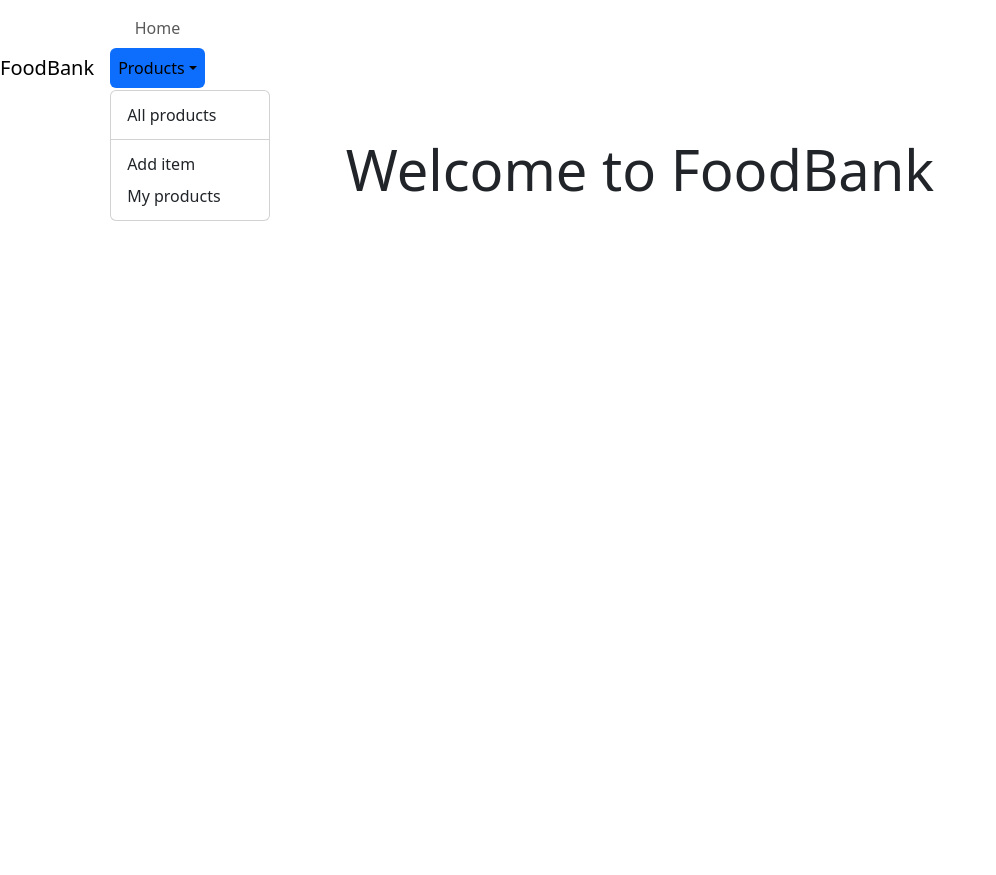
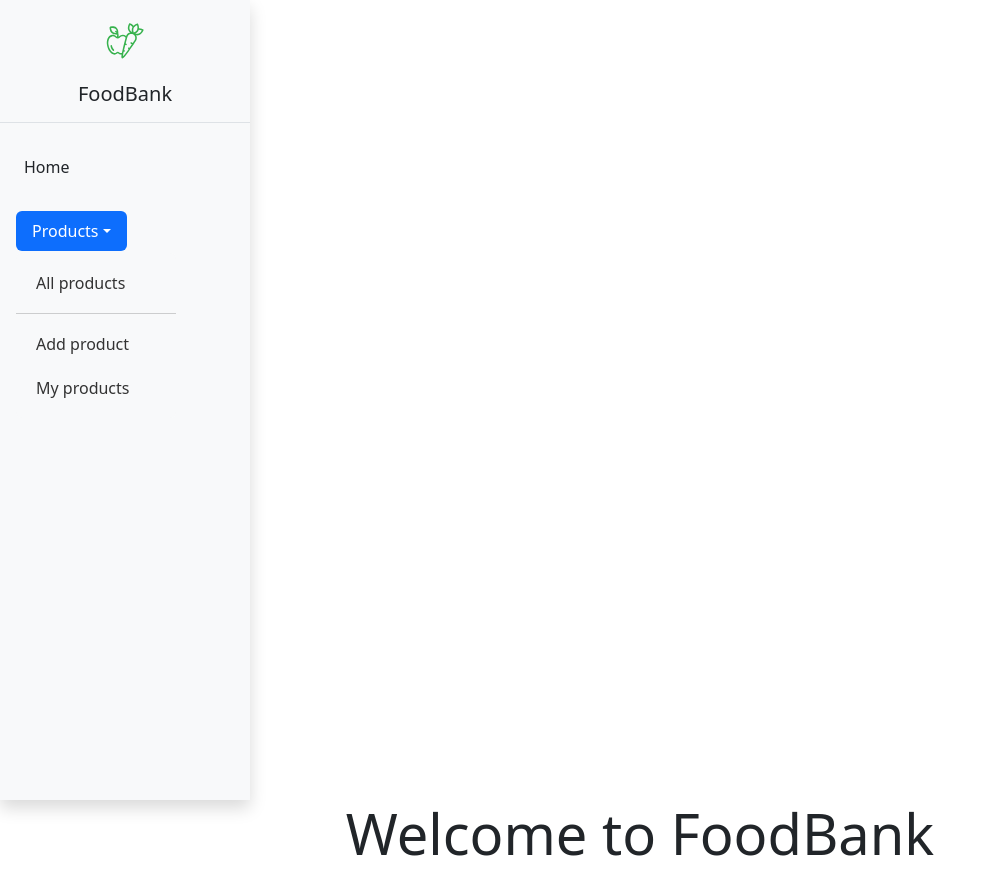
Before and after one commit to Stianjp/Webapplikasjon-Eksamen-Sub-app-2, a React (Create React App) app in the folder sub-app-2/: page / in a window 1280 px wide. Both pictures are taken after a click on the button "Products". Shown: the whole page, without its empty margins (0-996 px from the left). Before the commit the page ends 800 px from the top, so only its background shows below. Built offline with nearby package versions, Linux system fonts and the light colour scheme.

Commit message:
Laget fungerende navbar
Linker er ikke aktive, da det ikke finnes noe å linke til.

```diff
--- a/sub-app-2/src/App.js
+++ b/sub-app-2/src/App.js
@@ -1,11 +1,11 @@
 import Index from './Home/Index';
 import './App.css';
-import NavMenu from './shared/Navbar';
+import Sidebar from './Shared/Sidebar';
 
 function App() {
   return (
     <div className='App'>
-      <NavMenu />
+      <Sidebar />
       <Index />
     </div>
   );
--- /dev/null
+++ b/sub-app-2/src/Shared/Sidebar.css
@@ -0,0 +1,42 @@
+/*CSS for only the Sidebar*/
+
+.nav-pills .nav-link {
+    color: #333; /* Standard tekstfarge */
+    text-decoration: none; /* Fjern understreking */
+    transition: background-color 0.3s ease, color 0.3s ease; /* Smooth hover */
+    font-weight: 500; /* Valgfritt: Endre tykkelse */
+    text-decoration: none; /* Fjern understreking */
+  }
+
+
+  .nav-pills .nav-link:hover {
+    background-color: #4caf50; /* Grønn bakgrunn */
+    color: white !important; /* Hvit tekst */
+  }
+
+  .nav-pills .nav-link.active {
+    background-color: #4caf50; /* Grønn bakgrunn for aktiv link */
+    color: white; /* Hvit tekst for aktiv link */
+  }
+
+
+.nav-pills .dropdown-menu {
+    background-color: #f8f9fa; /* Matcher sidebar-bakgrunnen */
+    border: none;
+  }
+
+  .nav-pills .dropdown-item {
+    color: #333;
+    padding: 10px 20px;
+  }
+
+  .nav-pills .dropdown-item:hover {
+    background-color: #4caf50; /* Grønn hover-effekt */
+    color: white;
+  }
+
+
+  .nav-pills .nav-link:hover {
+    color: #ffffff; /* Endre farge ved hover */
+    text-decoration: none; /* Fjern understreking ved hover */
+  }
--- /dev/null
+++ b/sub-app-2/src/Shared/Sidebar.tsx
@@ -0,0 +1,34 @@
+import React from 'react';
+import { Nav, NavDropdown } from 'react-bootstrap';
+import 'bootstrap/dist/css/bootstrap.min.css';
+import LogoGreen from '../icons/LogoGreen.svg'; // Sørg for at denne banen er riktig
+import './Sidebar.css';
+
+const Sidebar: React.FC = () => {
+  return (
+    <div className="d-flex flex-column vh-100 bg-light shadow" style={{ width: '250px' }}>
+      <div className="p-3 text-center border-bottom">
+        <img src={LogoGreen} alt="Logo" className="mb-3" style={{ width: '50px' }} />
+        <h1 className="h5 mb-0">FoodBank</h1>
+      </div>
+      <Nav className="flex-column nav-pills mt-3">
+        <Nav.Link href="/home" className="text-dark d-flex align-items-center p-3">
+          <i className="bi bi-house-door-fill me-2"></i> Home
+        </Nav.Link>
+        <NavDropdown title="Products" className="text-dark d-flex align-items-center p-3">
+          <NavDropdown.Item href="#action/3.1">All products</NavDropdown.Item>
+          <NavDropdown.Divider />
+          <NavDropdown.Item href="#action/3.2">Add product</NavDropdown.Item>
+          <NavDropdown.Item href="#action/3.3">My products</NavDropdown.Item>
+        </NavDropdown>
+        <NavDropdown title="Account" className="text-dark d-flex align-items-center p-3">
+          <NavDropdown.Item href="#action/3.4">My Account</NavDropdown.Item>
+          <NavDropdown.Divider />
+          <NavDropdown.Item href="#action/3.5">Privacy</NavDropdown.Item>
+        </NavDropdown>
+      </Nav>
+    </div>
+  );
+};
+
+export default Sidebar;
--- /dev/null
+++ b/sub-app-2/src/react-app-env.d.ts
@@ -0,0 +1 @@
+/// <reference types="react-scripts" />
--- a/sub-app-2/src/shared/Navbar.jsx
+++ /dev/null
@@ -1,32 +0,0 @@
-/*Importerer*/
-import React from 'react';
-import { Nav, Navbar, NavDropdown } from 'react-bootstrap';
-
-
-/*Navbar*/
-const NavMenu = () => {
-    return(
-        <Navbar expand="lg">
-            <Navbar.Brand class="navbar-brand" href="/Home">FoodBank</Navbar.Brand>
-            <Navbar.Toggle aria-controls="basic-navbar-nav" />
-            <Navbar.Collapse id="basic-navbar-nav">
-                <Nav className="menu import flex-column nav-pills mb-auto">
-                    <Nav.Link href="/Home">Home</Nav.Link>
-                    <NavDropdown title="Products" id="basic-nav-dropdown">
-                        <NavDropdown.Item href="#action/3.1">All products</NavDropdown.Item>
-                            <NavDropdown.Divider />
-                        <NavDropdown.Item href="#action/3.2">Add item</NavDropdown.Item>
-                        <NavDropdown.Item href="#action/3.3">My products</NavDropdown.Item>
-                    </NavDropdown>
-                    <NavDropdown title="Account" id="basic-nav-dropdown">
-                        <NavDropdown.Item href="#action/3.4">My Account</NavDropdown.Item>
-                            <NavDropdown.Divider />
-                        <NavDropdown.Item href="#action/3.2">Privacy</NavDropdown.Item>
-                    </NavDropdown>
-                </Nav>
-            </Navbar.Collapse>
-        </Navbar>
-  );
-};
-
-export default NavMenu;
```
Also changed, not shown: sub-app-2/src/Home/Index.tsx (added, +11 -0 lines), sub-app-2/tsconfig.json (added, +25 -0 lines), sub-app-2/src/icons/LogoGreen.svg (added), 1 other file (tests, documents, lock files or other folders).
